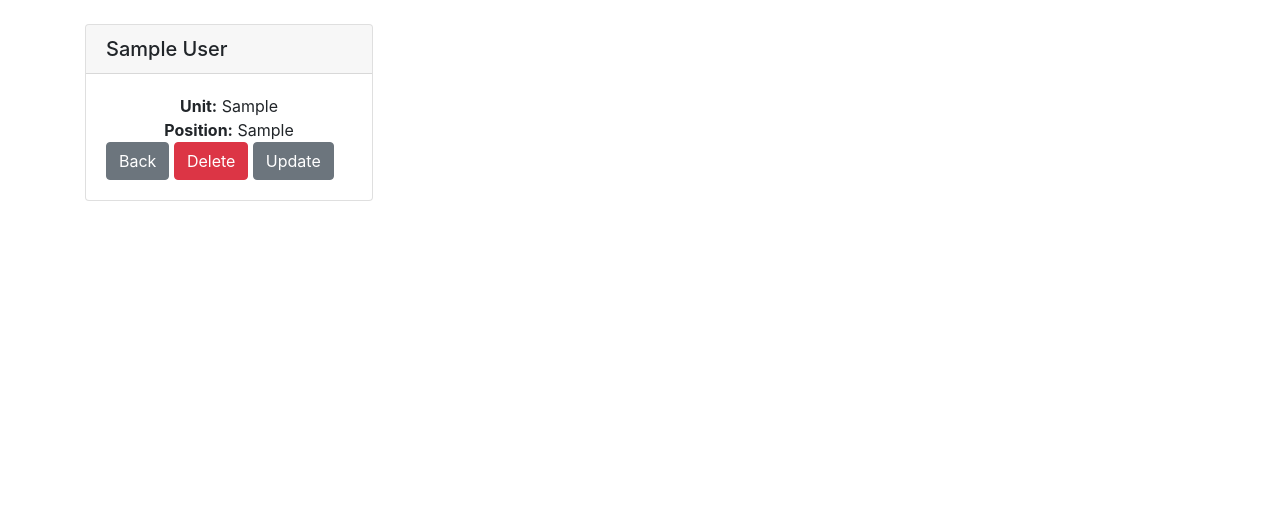
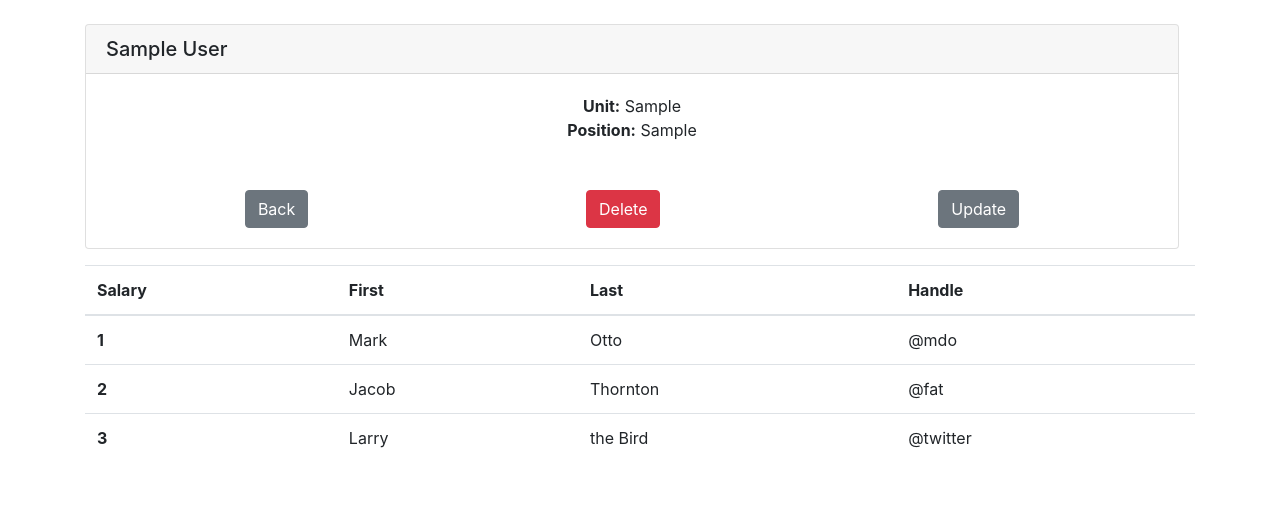
Before and after one commit to alexlitocortez/CRM, a Django app: page /record/1 in a window 1280 px wide. Shown: the part 56-581 px from the top of the page. Run offline with Django 4.2, Linux system fonts and the light colour scheme; a user stored in the database is signed in; tables that the repository leaves empty hold one stand-in row (values such as "Sample post").

Commit message:
added positions and table to record page

```diff
--- a/root/backend/players/templates/filtered_table.html
+++ b/root/backend/players/templates/filtered_table.html
@@ -26,6 +26,8 @@
             <option value="CB">CB</option>
             <option value="SS">SS</option>
             <option value="K">K</option>
+            <option value="OL">OL</option>
+            <option value="LS">LS</option>
         </select>
         <input type="submit" value="Filter">
     </form>
--- a/root/backend/players/templates/record.html
+++ b/root/backend/players/templates/record.html
@@ -1,7 +1,8 @@
 {% extends 'base.html' %}
 {% block content %}
 
-<div class="card" style="width: 18rem;">
+<div class="mw-100">
+    <div class="card mr-3 mb-3">
         <!-- <img class="card-img-top" src="..." alt="Card image cap"> -->
         <h5 class="card-header">{{ player_record.first_name }} {{ player_record.last_name }}</h5>
 
@@ -12,20 +13,50 @@
                     {{ player_record.unit }}
                 </p>
             </div>
-        <div class="d-flex justify-content-center">
+            <div class="d-flex justify-content-center mb-5">
                 <p class="card-text">
                     <strong>Position:</strong>
                     {{ player_record.position }}
                 </p>
             </div>
-
-
+            <div class="d-flex justify-content-around">
                 <a href="{% url 'home' %}" class="btn btn-secondary">Back</a>
                 <a href="{% url 'delete_record' player_record.id %}" class="btn btn-danger">Delete</a>
                 <a href="{% url 'update_record' player_record.id %}" class="btn btn-secondary">Update</a>
             </div>
+
         </div>
-
+    </div>
+    <table class="table">
+        <thead>
+            <tr>
+                <th scope="col">Salary</th>
+                <th scope="col">First</th>
+                <th scope="col">Last</th>
+                <th scope="col">Handle</th>
+            </tr>
+        </thead>
+        <tbody>
+            <tr>
+                <th scope="row">1</th>
+                <td>Mark</td>
+                <td>Otto</td>
+                <td>@mdo</td>
+            </tr>
+            <tr>
+                <th scope="row">2</th>
+                <td>Jacob</td>
+                <td>Thornton</td>
+                <td>@fat</td>
+            </tr>
+            <tr>
+                <th scope="row">3</th>
+                <td>Larry</td>
+                <td>the Bird</td>
+                <td>@twitter</td>
+            </tr>
+        </tbody>
+    </table>
     <br />
 
 
```
Also changed, not shown: root/backend/players/templates/home.html (+9 -0 lines). Lines whose indentation alone changed are shown as unchanged.
